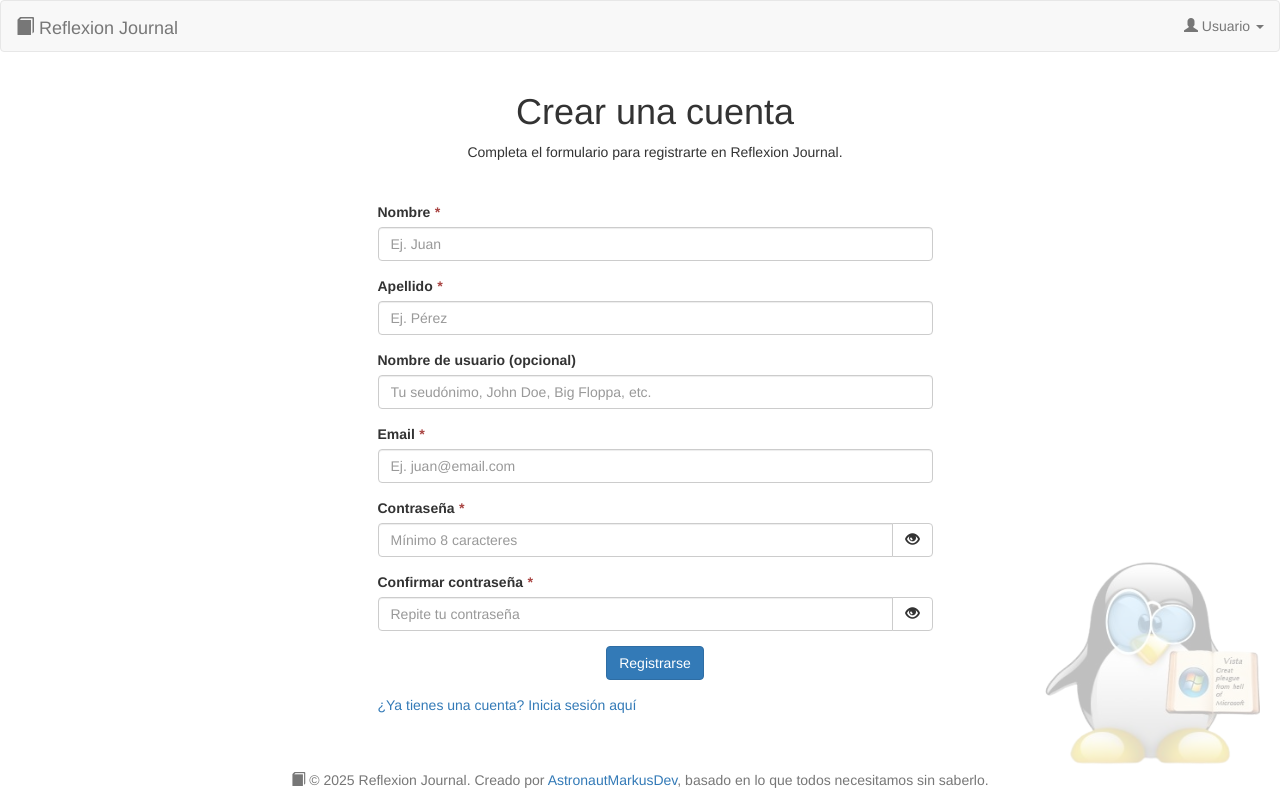
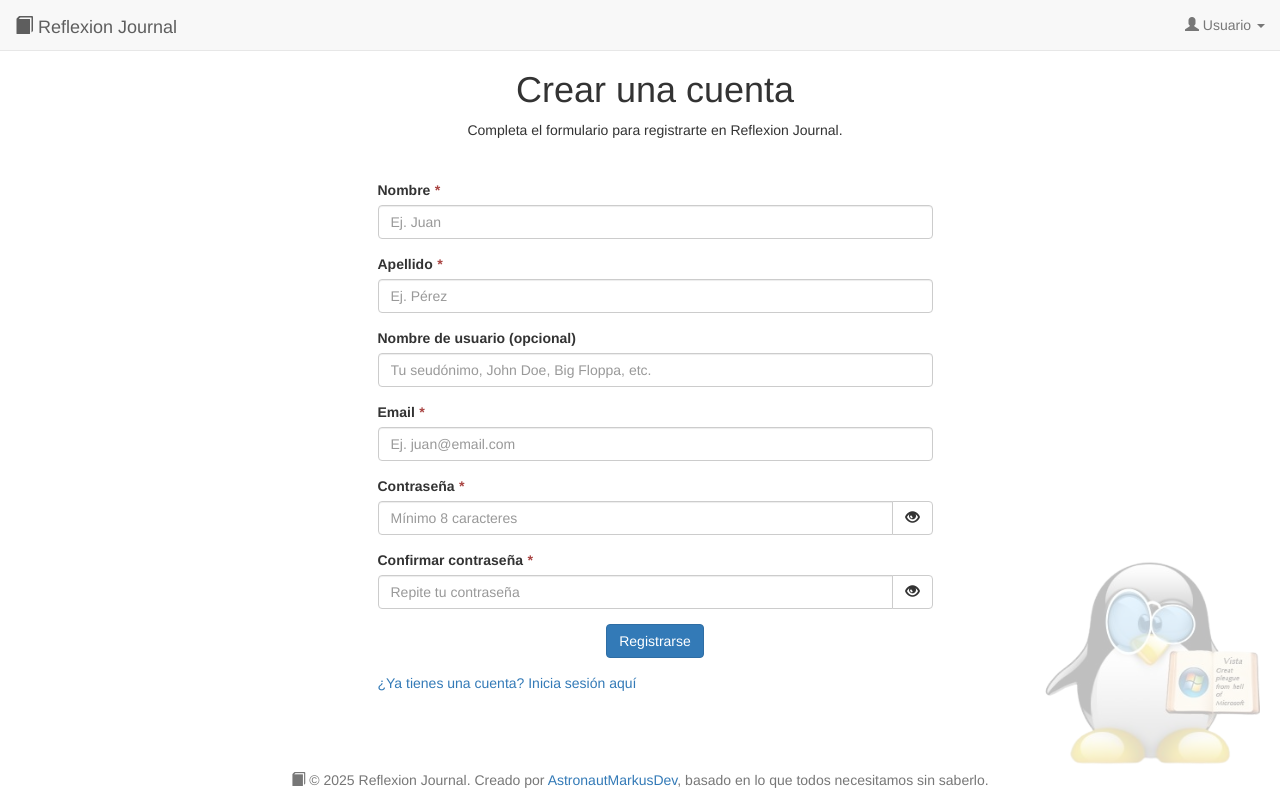
Before and after one commit to AstronautMarkus/reflexion-journal, a Flask app: page /register in a window 1280 px wide. Run offline with Flask 3, Linux system fonts and the light colour scheme; some libraries are stand-ins or nearby versions.

Commit message:
feat: update navbar to be fixed at the top and adjust container margin for better layout

```diff
--- a/reflexion-journal/app/templates/base/base.html
+++ b/reflexion-journal/app/templates/base/base.html
@@ -11,7 +11,7 @@
 </head>
 <body>
     {% include 'base/components/navbar.html' %}
-    <div class="container">
+    <div class="container" style="margin-top: 50px;">
         {% with messages = get_flashed_messages(with_categories=true) %}
             {% if messages %}
                 {% for category, message in messages %}
--- a/reflexion-journal/app/templates/base/components/navbar.html
+++ b/reflexion-journal/app/templates/base/components/navbar.html
@@ -1,4 +1,4 @@
-<nav class="navbar navbar-default">
+<nav class="navbar navbar-default navbar-fixed-top" style="z-index: 1030;">
     <div class="container-fluid">
         <div class="navbar-header">
             <a class="navbar-brand" href="{{ url_for('main.home') }}">
```
